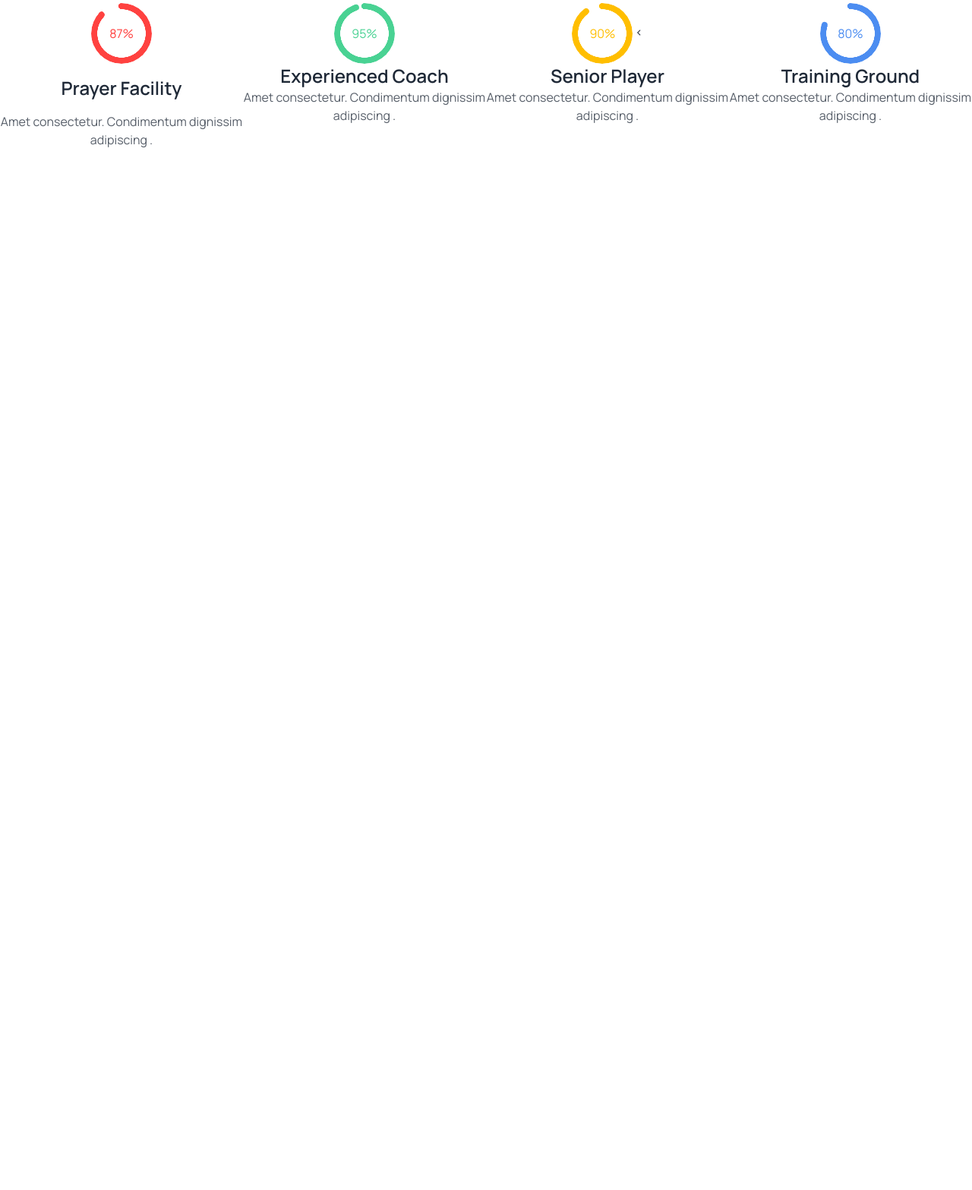
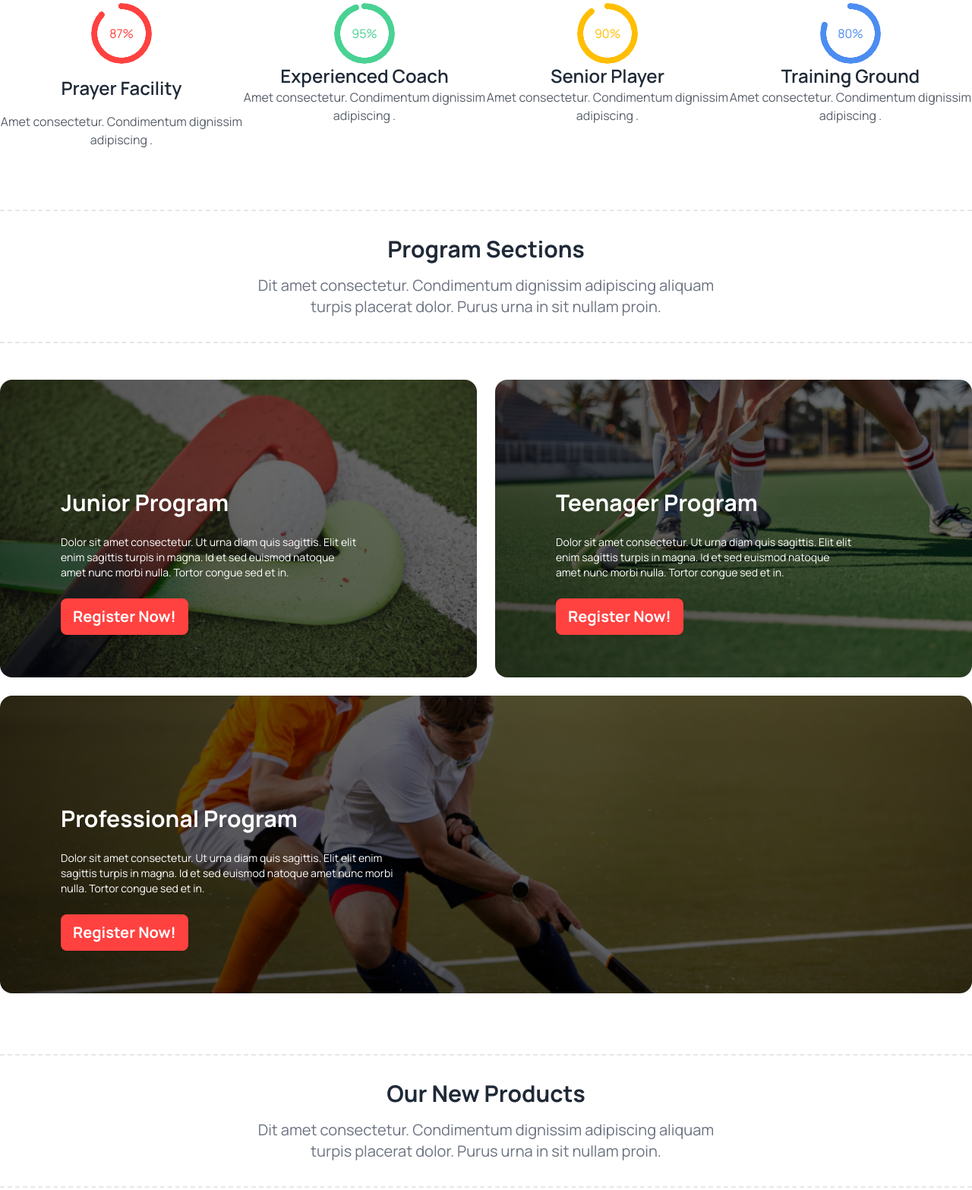
Before and after one commit to SudiptaRoy05/hockey, a plain HTML site: page index.html in a window 1280 px wide. Shown: the part 964-2531 px from the top of the page at 76% size. Before the commit the page ends 1160 px from the top, so only its background shows below. Drawn offline with nearby package versions, Linux system fonts and the light colour scheme.

Commit message:
program section added and product section in progress

```diff
--- a/index.html
+++ b/index.html
@@ -5,6 +5,7 @@
     <meta charset="UTF-8">
     <meta name="viewport" content="width=device-width, initial-scale=1.0">
     <title>Hockey</title>
+    <link rel="stylesheet" href="style.css">
 
     <!-- <script src="https://cdn.tailwindcss.com"></script> -->
 
@@ -28,7 +29,7 @@
                         clifford: '#da373d',
                         'hocky-primary': '#FF4240',
                         'hocky-secondery': '#49D293',
-                        'hocky-info':'#4C8DF1'
+                        'hocky-info': '#4C8DF1'
                     }
                 }
             }
@@ -116,7 +117,8 @@
                 </div>
 
             </div>
-            <div class="lg:w-1/3 w-full lg:absolute bottom-10 right-10 z-10 bg-slate-900 text-white py-10 px-8 rounded-xl space-y-4">
+            <div
+                class="lg:w-1/3 w-full lg:absolute bottom-10 right-10 z-10 bg-slate-900 text-white py-10 px-8 rounded-xl space-y-4">
                 <h3 class="text-2xl font-bold">Meet all the heroes from the field</h3>
                 <p class="text-gray-300">Dit amet consectetur. Condimentum dignissim adipiscing aliquam turpis placerat
                     dolor. Purus urna in sit nullam proin. </p>
@@ -127,14 +129,17 @@
     </header>
     <main class="container mx-auto lg:mt-28 mt-6">
         <!-- stat section  -->
-         <section>
+        <section>
             <div class="border-y-2 border-dashed lg:py-8 py-4 space-y-4 text-center">
                 <h1 class="text-3xl font-bold">Professional Hockeys Club</h1>
-                <p class="text-xl text-gray-500 md:w-1/2 mx-auto">Dit amet consectetur. Condimentum dignissim adipiscing aliquam turpis placerat dolor. Purus urna in sit nullam proin. </p>
+                <p class="text-xl text-gray-500 md:w-1/2 mx-auto">Dit amet consectetur. Condimentum dignissim adipiscing
+                    aliquam turpis placerat dolor. Purus urna in sit nullam proin. </p>
             </div>
             <div class="mt-12 grid grid-cols-1 md:grid-cols-2 lg:grid-cols-4 text-center">
-                <div class="space-y-4">
+                <div class=" space-y-4">
+
                     <div class="radial-progress text-hocky-primary" style="--value:87;" role="progressbar">87%</div>
+
                     <h4 class="text-2xl font-semibold">Prayer Facility</h4>
                     <p class="opacity-75">Amet consectetur. Condimentum dignissim adipiscing .</p>
                 </div>
@@ -145,7 +150,7 @@
                 </div>
                 <div>
                     <div class="radial-progress text-warning" style="--value:90;" role="progressbar">90%</div>
-                    <<h4 class="text-2xl font-semibold">Senior Player</h4>
+                    <h4 class="text-2xl font-semibold">Senior Player</h4>
                     <p class="opacity-75">Amet consectetur. Condimentum dignissim adipiscing .</p>
                 </div>
                 <div>
@@ -154,7 +159,55 @@
                     <p class="opacity-75">Amet consectetur. Condimentum dignissim adipiscing .</p>
                 </div>
             </div>
-         </section>
+        </section>
+        <section class="my-10 lg:my-20">
+            <div class="border-y-2 border-dashed lg:py-8 py-4 space-y-4 text-center">
+                <h1 class="text-3xl font-bold">Program Sections</h1>
+                <p class="text-xl text-gray-500 md:w-1/2 mx-auto">Dit amet consectetur. Condimentum dignissim adipiscing
+                    aliquam turpis placerat dolor. Purus urna in sit nullam proin. </p>
+            </div>
+            <div class="mt-12 grid grid-cols-1 lg:grid-cols-2 gap-6 ">
+                <div class="junior rounded-2xl">
+                    <div class="w-3/4 md:space-y-6 space-y-2 text-white md:pl-20 md:pt-36 md:pb-14  pt-5 pl-8 pb-4 ">
+                        <h3 class="md:text-3xl text-xl font-bold">Junior Program</h3>
+                        <p class="text-sm">Dolor sit amet consectetur. Ut urna diam quis sagittis. Elit elit
+                            enim sagittis turpis in magna. Id et sed euismod natoque amet nunc morbi nulla. Tortor
+                            congue sed et in.</p>
+                            <button class="btn bg-hocky-primary text-white md:text-xl font-bold border-0 mb-3">Register Now!</button>
+                    </div>
+                </div>
+
+                <div class="Teenager rounded-2xl">
+                    <div class="w-3/4 md:space-y-6 space-y-2 text-white md:pl-20 md:pt-36 md:pb-14  pt-5 pl-8 pb-4">
+                        <h3 class="md:text-3xl text-xl font-bold">Teenager Program</h3>
+                        <p class="text-sm">Dolor sit amet consectetur. Ut urna diam quis sagittis. Elit elit
+                            enim sagittis turpis in magna. Id et sed euismod natoque amet nunc morbi nulla. Tortor
+                            congue sed et in.</p>
+                            <button class="btn bg-hocky-primary text-white md:text-xl font-bold border-0 mb-3">Register Now!</button>
+                    </div>
+                </div>
+
+                <div class="Professional rounded-2xl lg:col-span-2">
+                    <div class="w-3/4 md:space-y-6 space-y-2 text-white md:pl-20 md:pt-36 md:pb-14 pt-5 pl-8 pb-4">
+                        <h3 class="md:w-1/2 md:text-3xl text-xl font-bold">Professional Program</h3>
+                        <p class="text-sm md:w-1/2">Dolor sit amet consectetur. Ut urna diam quis sagittis. Elit elit
+                            enim sagittis turpis in magna. Id et sed euismod natoque amet nunc morbi nulla. Tortor
+                            congue sed et in.</p>
+                            <button class="btn bg-hocky-primary text-white md:text-xl font-bold border-0 mb-3">Register Now!</button>
+                    </div>
+                </div>
+
+            </div>
+
+
+        </section>
+
+        <section class="mb-20">
+            <div class="border-y-2 border-dashed lg:py-8 py-4 space-y-4 text-center">
+                <h1 class="text-3xl font-bold">Our New Products</h1>
+                <p class="text-xl text-gray-500 md:w-1/2 mx-auto">Dit amet consectetur. Condimentum dignissim adipiscing aliquam turpis placerat dolor. Purus urna in sit nullam proin.  </p>
+            </div>
+        </section>
     </main>
 </body>
 
--- /dev/null
+++ b/style.css
@@ -0,0 +1,23 @@
+.junior {
+    background-image:
+        linear-gradient(45deg, rgba(0, 0, 0, 0.7), rgba(0, 0, 0, 0.5)),
+        url(./Images/2.png);
+    background-size: cover;
+    background-position: center;
+}
+
+.Teenager{
+    background-image:
+        linear-gradient(45deg, rgba(0, 0, 0, 0.7), rgba(0, 0, 0, 0.5)),
+        url(./Images/3.png);
+    background-size: cover;
+    background-position: center;
+}
+
+.Professional{
+    background-image:
+        linear-gradient(45deg, rgba(0, 0, 0, 0.7), rgba(0, 0, 0, 0.5)),
+        url(./Images/4.png);
+    background-size: cover;
+    background-position: center;
+}
```
